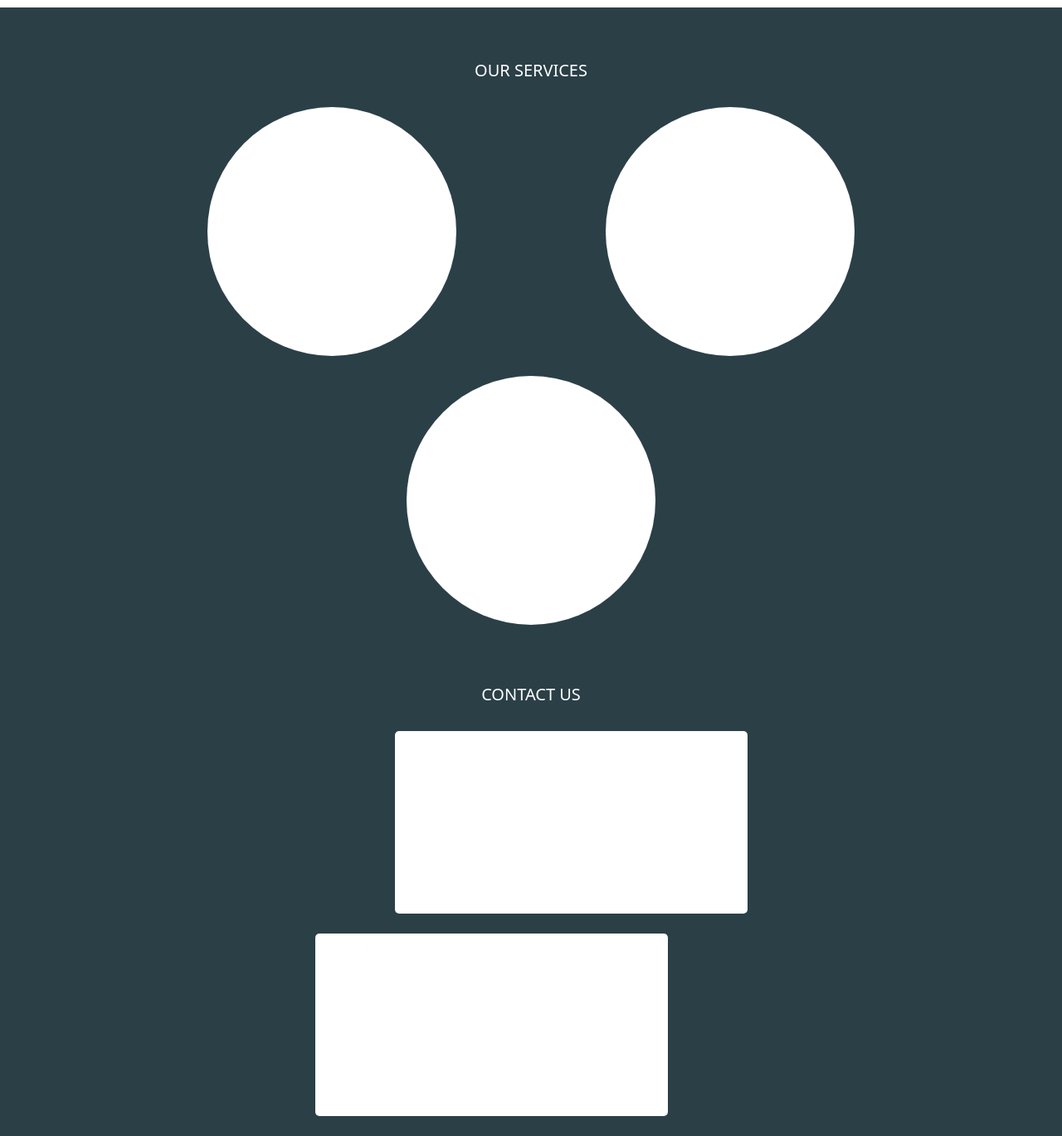
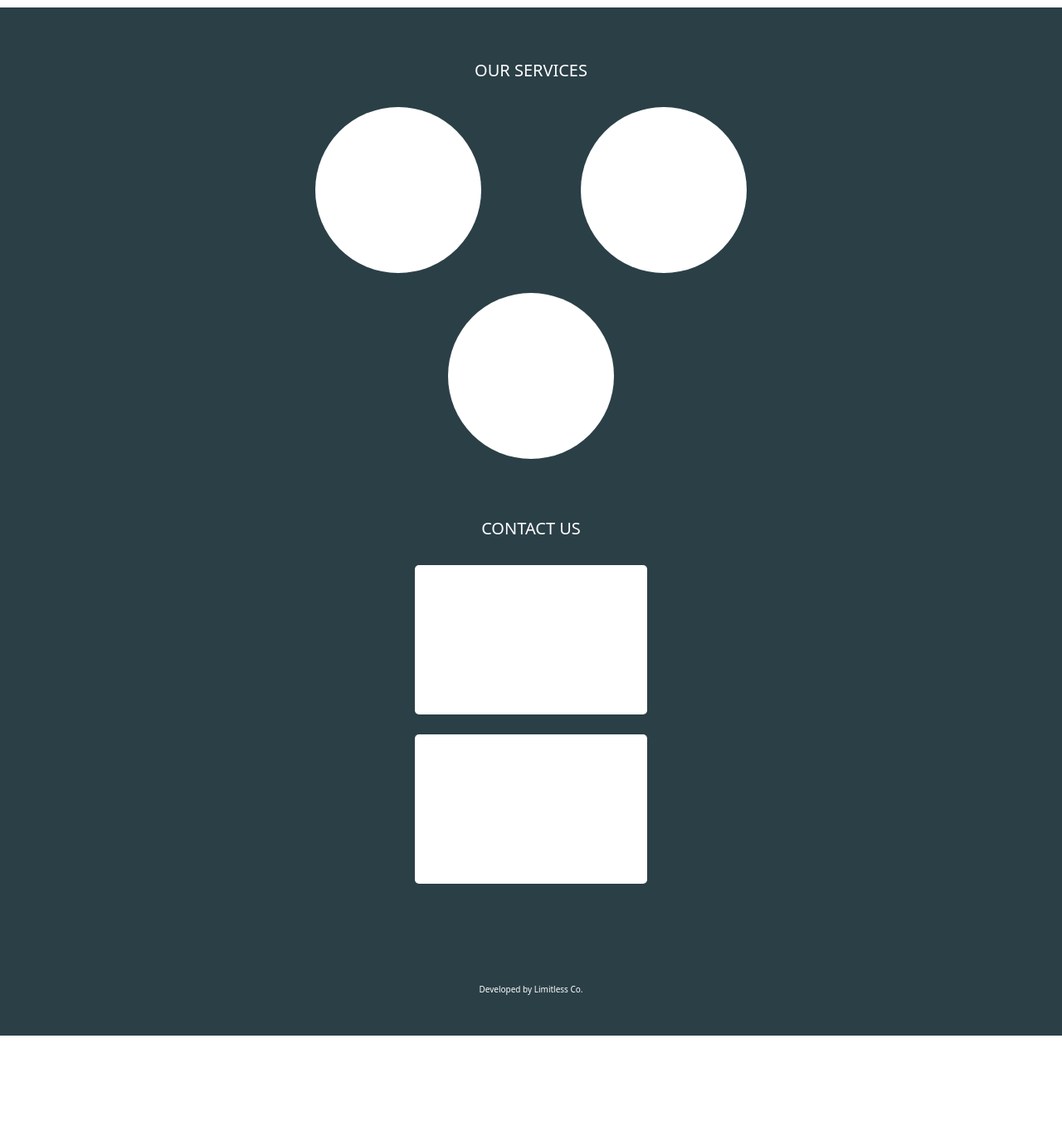
Before and after one commit to sidugamage/klinon-website, a plain HTML site: page KLINON STUDIO/index.html in a window 1280 px wide. Shown: the part 2920-4289 px from the top of the page at 83% size. After the commit the page ends 4184 px from the top, so only its background shows below. Drawn offline with Linux system fonts and the light colour scheme.

Commit message:
Home page basics done

```diff
--- a/KLINON STUDIO/index.html
+++ b/KLINON STUDIO/index.html
@@ -170,28 +170,32 @@
     </section>
 
     <section class="services">
-        <div class="container  pt-5 text-center w-75 ">
+        <div class="container  pt-5 text-center w-50 ">
             <h5 class="pt-3 pb-4 ">OUR SERVICES</h5>
             <div class="round row ">
                 <div class="col pb-4">
-                    <img src="./img/HomePg/sample.jpg" alt="img" width="300px" height="300px">
+                    <img src="./img/HomePg/sample.jpg" alt="img" width="200px" height="200px">
                 </div>
                 <div class="col pb-4">
-                    <img src="./img/HomePg/sample.jpg" alt="img" width="300px" height="300px">
+                    <img src="./img/HomePg/sample.jpg" alt="img" width="200px" height="200px">
                 </div>
                 <div class="col pb-4">
-                    <img src="./img/HomePg/sample.jpg" alt="img" width="300px" height="300px">
+                    <img src="./img/HomePg/sample.jpg" alt="img" width="200px" height="200px">
                 </div>
             </div>
             <h5 class="pt-5 pb-4 ">CONTACT US</h5>
-            <div class="row sq">
-                <div class="col pb-4 ms-5 ">
-                    <img class=" ms-5" src="./img/HomePg/sample.jpg" alt="img" width="425px" height="220px">
+            <div class="row sq pb-5 ms-5 me-5 ">
+                <div class="col pb-4 ">
+                    <div class="content">
+
+                    </div>
+                    <img src="./img/HomePg/sample.jpg" alt="img" width="280px" height="180px">
                 </div>
-                <div class="col pb-4 me-5 ">
-                    <img class="me-5" src="./img/HomePg/sample.jpg" alt="img" width="425px" height="220px">
+                <div class="col pb-4 ">
+                    <img src="./img/HomePg/sample.jpg" alt="img" width="280px" height="180px">
                 </div>
             </div>
+            <p class="p-5 ">Developed by Limitless Co.</p>
         </div>
     </section>
 
--- a/KLINON STUDIO/styles/home.css
+++ b/KLINON STUDIO/styles/home.css
@@ -45,3 +45,14 @@
 .services h5{
   color: white;
 }
+
+.services p{
+  color: white;
+  font-size: x-small;
+}
+
+.services content{
+  background-color: white;
+  height: 180px;
+  width: 280px;
+}
```
